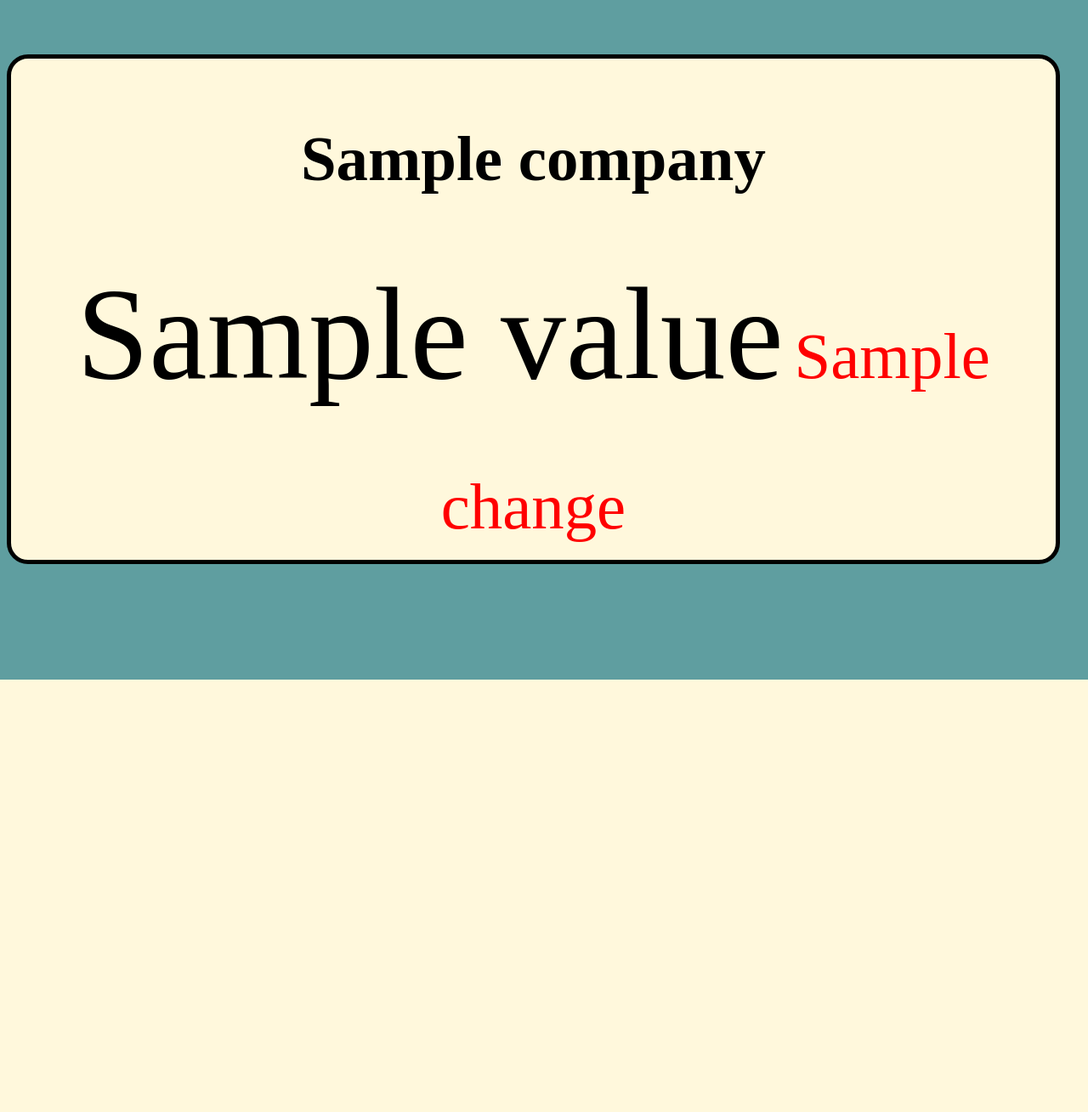
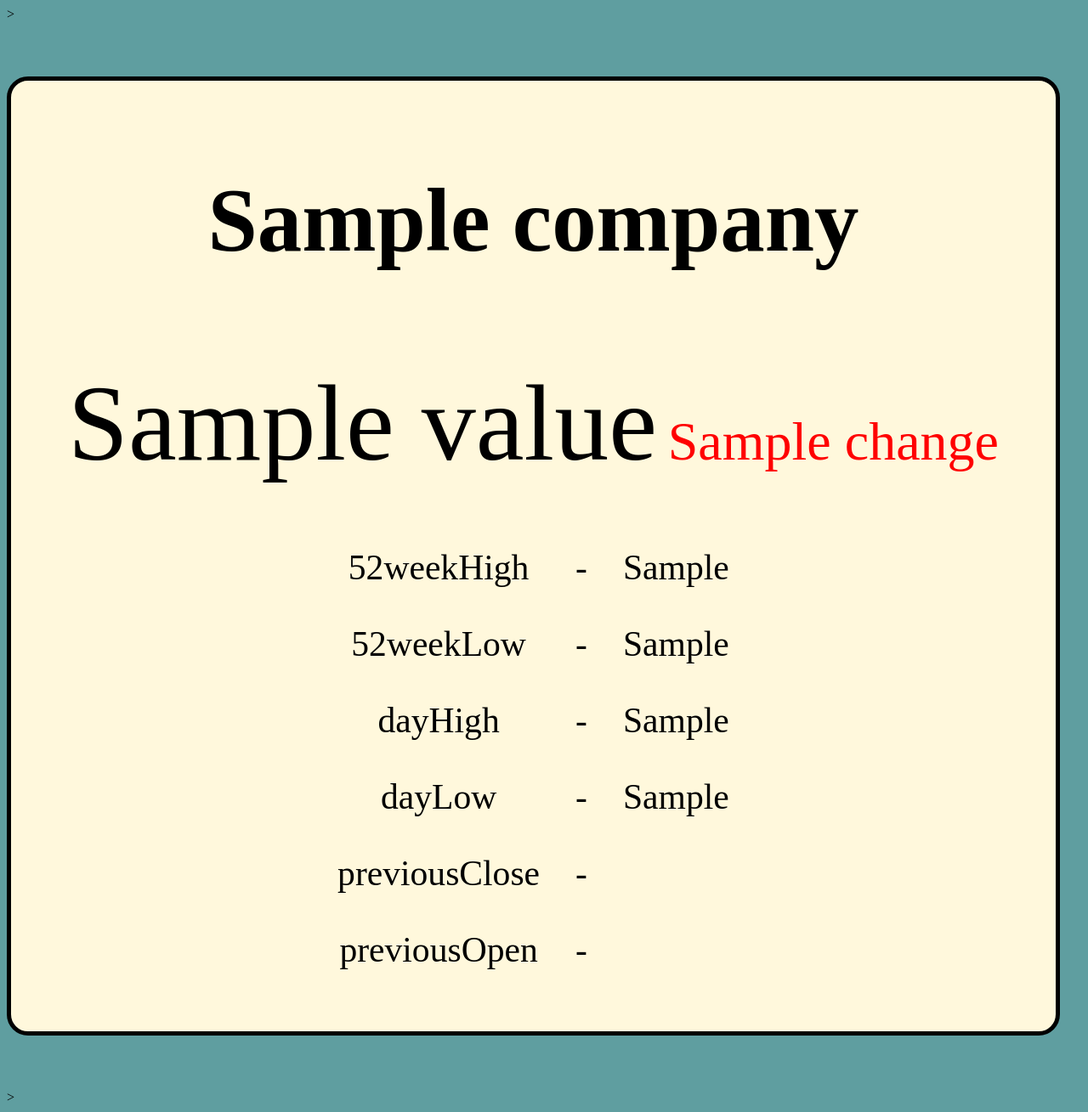
Before and after one commit to paul-antony/bse_dashboard, a Flask app: template templates/index.html in a window 1280 px wide. Shown: the whole page at 85% size. Before the commit the page ends 800 px from the top, so only its background shows below. Run offline with Flask 2, Linux system fonts and the light colour scheme; the template is opened without the code that fills it: most values are stand-ins (such as "Sample title", 1, 10 or a date in 2020).

Commit message:
created company data page

```diff
--- a/main.py
+++ b/main.py
@@ -1,25 +1,20 @@
 from flask import Flask, render_template,request, jsonify
-from data_collector import bookmark_stock_data, company_price_data,read_bookmark
+from data_collector import bookmark_stock_data, company_price_data,read_bookmark,company_data
 import json
 
 app = Flask(__name__)
 app.config['SEND_FILE_MAX_AGE_DEFAULT'] = 0
 app.config['TESTING'] = True
 
+
+
 @app.route('/')
 def dashboard():
 
-    data = bookmark_stock_data()
-    return  render_template('index.html',data=data)
-
-
-@app.route('/test')
-def test():
-
-    return  render_template('test.html')
+    return  render_template('dashboard.html')
 
 @app.route('/price/<id>', methods=['GET'])
-def get_company_data(id):
+def get_company_price(id):
     # GET request
     if request.method == 'GET':
         data = company_price_data(id)
@@ -34,5 +29,12 @@ def get_company_wishlist():
         return json.dumps(data)
 
 
+@app.route('/data/<id>', methods=['GET'])
+def get_company_data(id):
+    # GET request
+    if request.method == 'GET':
+        data = company_data(id)
+        return render_template('index.html',company=data)
+
 if __name__ == '__main__':
     app.run()
--- a/static/css/a.css
+++ b/static/css/a.css
@@ -10,11 +10,11 @@
 
 .header{
 
-    font-size: 5vw;
+    font-size: 7vw;
 }
 
 .num{
-    font-size: 12vw;
+    font-size: 10vw;
 
 
 }
@@ -22,3 +22,17 @@
 body{
     background-color: cadetblue;
 }
+
+
+td {
+    padding-top: 30px;
+    padding: 20px;
+    text-align: center;
+  }
+
+  table {
+    margin: auto;
+    font-size: 2.6em;
+    padding-top: 50px;
+    padding-bottom: 50px;
+  }
--- a/templates/test.html
+++ b/templates/dashboard.html
@@ -40,7 +40,7 @@
           for (x in text){
 
 
-            const newNodeString = ` <div class = "header" > <h3>${x}</h3></div> <div class="num" id="num"> 00.00<span style=" font-size: 50%; margin-left: 1vw;">+00</span></div>`
+            const newNodeString = ` <div class = "header" > <a href = "/data/${text[x]}" style="text-decoration: none; color: inherit;"><h3>${x}</h3></a></div> <div class="num" id="num"> 00.00<span style=" font-size: 50%; margin-left: 1vw;">+00</span></div>`
                 let div = document.createElement('div');
                 div.setAttribute("class", "card");
                 div.setAttribute("id", `${text[x]}`);
--- a/templates/index.html
+++ b/templates/index.html
@@ -9,24 +9,65 @@
 
   <link rel="stylesheet" href={{ url_for('static', filename='css/a.css') }}>
 
-</head>
+</head>>
 
 <body>
 
-{% for company in data %}
-<div class = "card">
-    <div class = "header" >
-
-<h3>{{company.Name}}</h3>
-
-    </div>
-    <div class="num">
-      {{company.Value}}<span style=" font-size: 50%; margin-left: 1vw; color: {% if company.Change_type == '+' %} {{ 'green' }} {%  else %} {{ 'red' }} {% endif %};">{{company.Change}}</span>
 
 
+
+  <div class="card">
+    <div class="header">
+      <h3>{{company.Name}}</h3>
     </div>
+    <div class="num" id="num">
+      {{company.Value}}<span style=" font-size: 50%; margin-left: 1vw; color: {% if company.Change_type == '+' %} {{ 'green' }} {%  else %} {{ 'red' }} {% endif %};">{{company.Change}}</span>
+    </div>
+
+      <table class="dataTable">
+        <tr>
+          <td>52weekHigh</td>
+          <td>-</td>
+          <td>{{company.ftweekHigh}}</td>
+        </tr>
+
+        <tr>
+          <td>52weekLow</td>
+          <td>-</td>
+          <td>{{company.ftweekLow}}</td>
+        </tr>
+
+        <tr>
+          <td>dayHigh</td>
+          <td>-</td>
+          <td>{{company.dayHigh}}</td>
+        </tr>
+
+        <tr>
+          <td>dayLow</td>
+          <td>-</td>
+          <td>{{company.dayLow}}</td>
+        </tr>
+
+        <tr>
+          <td>previousClose</td>
+          <td>-</td>
+          <td>{{company.previousClose}}</td>
+        </tr>
+
+        <tr>
+          <td>previousOpen</td>
+          <td>-</td>
+          <td>{{company.previousOpen}}</td>
+        </tr>
+
+
+
+      </table>
+
 
   </div>
 
-{% endfor %}
-</body>
+
+
+</body>>
```
Also changed, not shown: data_collector.py (+22 -0 lines), test.py (+3 -12 lines).
